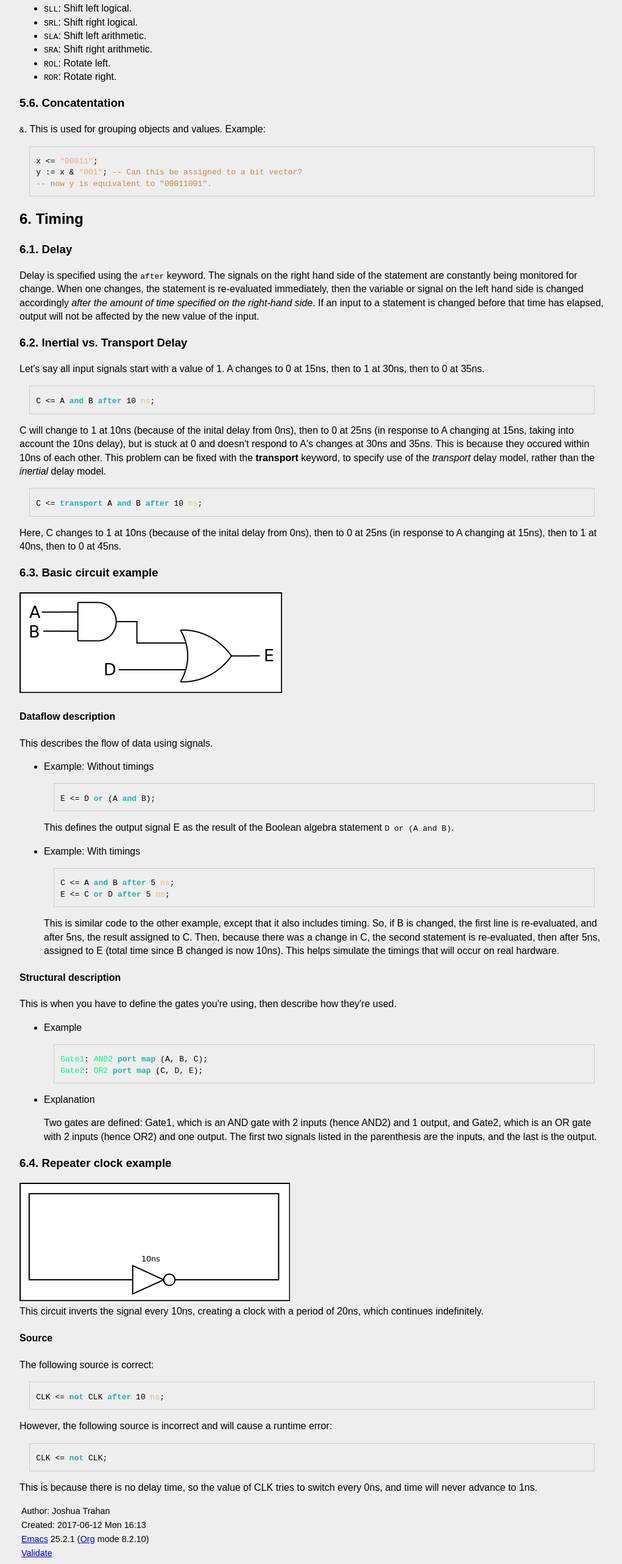
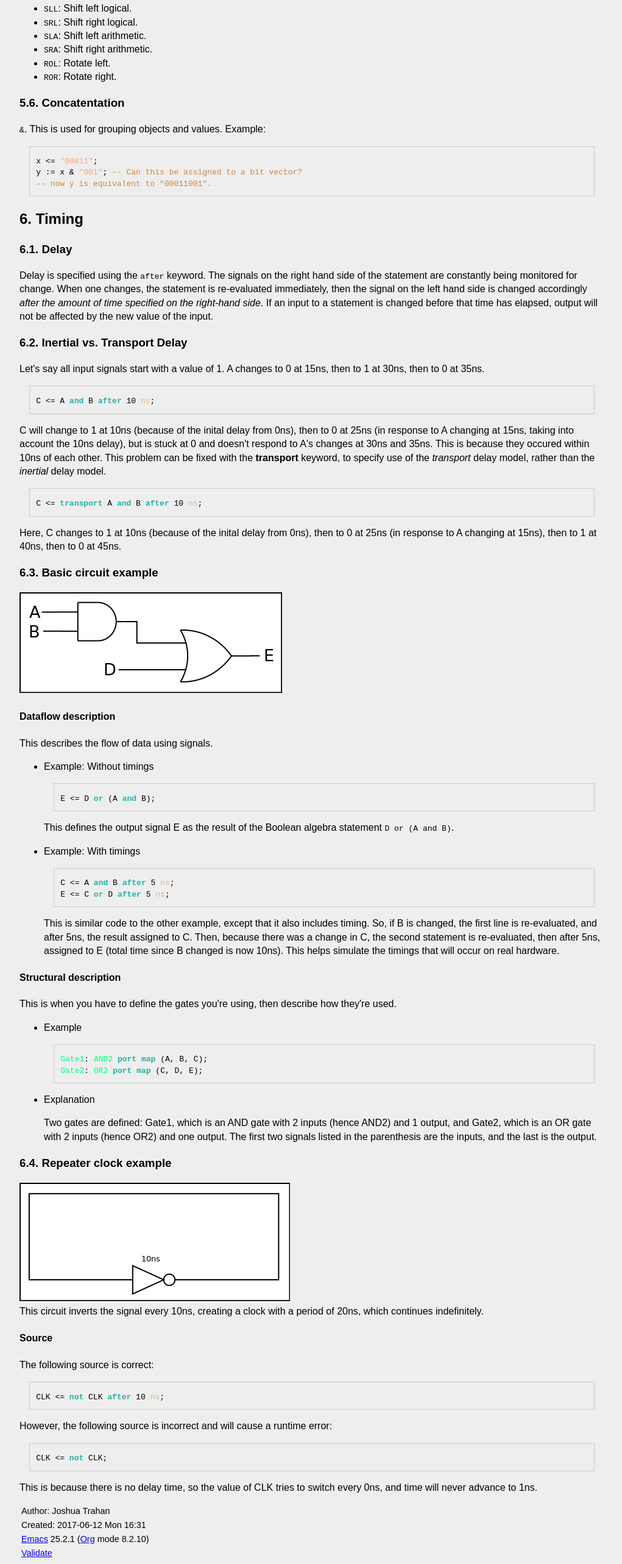
Before and after one commit to r0but/r0but.github.io, a plain HTML site: page vhdl-notes/index.html in a window 1280 px wide. Shown: the part 4951-7515 px from the top of the page at 61% size, without its empty margins (128-1149 px from the left). Drawn offline with Linux system fonts and the light colour scheme.

Commit message:
Update VHDL notes

```diff
--- a/vhdl-notes/index.html
+++ b/vhdl-notes/index.html
@@ -4,7 +4,7 @@
 <html xmlns="http://www.w3.org/1999/xhtml" lang="en" xml:lang="en">
 <head>
 <title>VHDL Notes</title>
-<!-- 2017-06-12 Mon 16:13 -->
+<!-- 2017-06-12 Mon 16:31 -->
 <meta  http-equiv="Content-Type" content="text/html;charset=utf-8" />
 <meta  name="generator" content="Org-mode" />
 <meta  name="author" content="Joshua Trahan" />
@@ -543,7 +543,7 @@ y := x &amp; <span style="color: #ffa07a;">"001"</span>; <span style="color: #cd
 <h3 id="sec-6-1"><span class="section-number-3">6.1</span> Delay</h3>
 <div class="outline-text-3" id="text-6-1">
 <p>
-Delay is specified using the <code>after</code> keyword. The signals on the right hand side of the statement are constantly being monitored for change. When one changes, the statement is re-evaluated immediately, then the variable or signal on the left hand side is changed accordingly <i>after the amount of time specified on the right-hand side</i>. If an input to a statement is changed before that time has elapsed, output will not be affected by the new value of the input.
+Delay is specified using the <code>after</code> keyword. The signals on the right hand side of the statement are constantly being monitored for change. When one changes, the statement is re-evaluated immediately, then the signal on the left hand side is changed accordingly <i>after the amount of time specified on the right-hand side</i>. If an input to a statement is changed before that time has elapsed, output will not be affected by the new value of the input.
 </p>
 </div>
 </div>
@@ -670,7 +670,7 @@ This is because there is no delay time, so the value of CLK tries to switch ever
 </div>
 <div id="postamble" class="status">
 <p class="author">Author: Joshua Trahan</p>
-<p class="date">Created: 2017-06-12 Mon 16:13</p>
+<p class="date">Created: 2017-06-12 Mon 16:31</p>
 <p class="creator"><a href="http://www.gnu.org/software/emacs/">Emacs</a> 25.2.1 (<a href="http://orgmode.org">Org</a> mode 8.2.10)</p>
 <p class="validation"><a href="http://validator.w3.org/check?uri=referer">Validate</a></p>
 </div>
```
